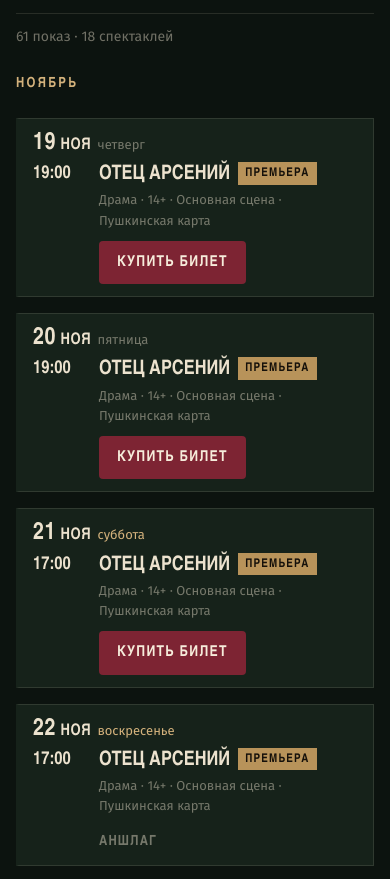
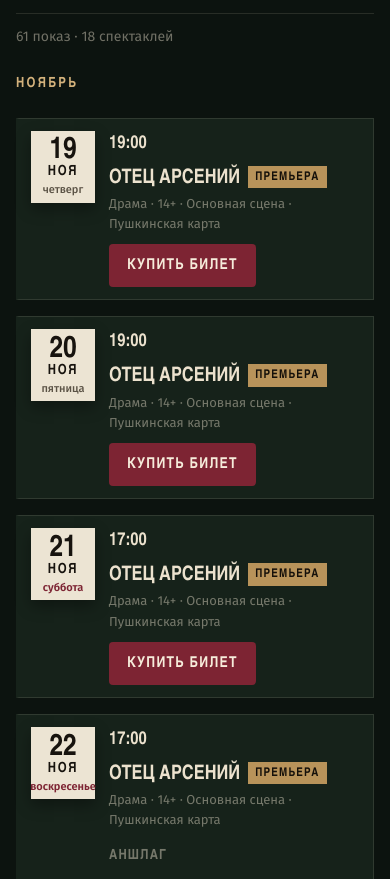
Before and after one commit to olehniklera22-web/kovcheg-pokaz, a plain HTML site: page main-1.html in a window 390 px wide. Shown: the part 1065-1944 px from the top of the page. Drawn offline with nearby package versions, Linux system fonts and the light colour scheme; a web font is replaced by a local one.

Commit message:
Меню по центру, даты-листки в афише
Co-Authored-By: Claude Opus 5.5 <noreply@anthropic.com>

```diff
--- a/assets/main.css
+++ b/assets/main.css
@@ -23,13 +23,14 @@
 /* по датам */
 .afs-mh{font-family:var(--fh);font-weight:700;letter-spacing:.16em;text-transform:uppercase;font-size:14px;color:var(--bronze-2);padding:22px 0 6px}
 /* каждый показ — отдельная карточка */
-.afs-ev{position:relative;display:grid;grid-template-columns:110px 60px 120px minmax(0,1fr) 110px 150px;gap:20px;align-items:center;padding:12px 20px 12px 18px;margin-top:8px;background:var(--panel);border:1px solid var(--line);border-left:3px solid transparent;transition:background .15s,border-color .15s}
+.afs-ev{position:relative;display:grid;grid-template-columns:84px 60px 120px minmax(0,1fr) 110px 150px;gap:20px;align-items:center;padding:12px 20px 12px 18px;margin-top:8px;background:var(--panel);border:1px solid var(--line);border-left:3px solid transparent;transition:background .15s,border-color .15s}
 .afs-ev:hover{background:var(--panel-2);border-color:var(--line-2);border-left-color:var(--bronze)}
 .afs-ev.newday{margin-top:16px}
-.afs-d{font-family:var(--fh);font-weight:600;font-size:16px;text-transform:uppercase;letter-spacing:.04em;line-height:1.1}
-.afs-d b{font-weight:800;font-size:32px}
-.afs-d small{display:block;font-family:var(--ft);font-weight:400;font-size:13px;text-transform:none;letter-spacing:0;color:var(--ink-mute)}
-.afs-d.we small{color:var(--bronze-2)}
+/* дата — светлый «листок календаря» */
+.afs-d{display:flex;flex-direction:column;align-items:center;justify-content:center;width:84px;height:84px;background:#ece4d3;color:#17130e;font-family:var(--fh);font-weight:700;font-size:14px;text-transform:uppercase;letter-spacing:.12em;line-height:1;box-shadow:0 6px 14px rgba(0,0,0,.35)}
+.afs-d b{font-weight:800;font-size:40px;letter-spacing:-.01em;line-height:.9}
+.afs-d small{display:block;margin-top:5px;font-family:var(--ft);font-weight:500;font-size:12px;text-transform:none;letter-spacing:0;color:#5b5346}
+.afs-d.we small{color:var(--bordo);font-weight:600}
 .afs-tm{font-family:var(--fh);font-weight:700;font-size:22px}
 .afs-th{width:120px;height:80px;overflow:hidden;background:var(--bg)}
 .afs-th img{width:100%;height:100%;object-fit:cover;filter:var(--photo-filter);transition:filter .3s}
@@ -41,12 +42,12 @@
 .afs-pr{font-family:var(--fh);font-weight:600;font-size:17px;text-align:right;color:var(--ink-soft)}
 .afs-pr small{display:block;font-family:var(--ft);font-size:12px;color:#e5a3ad}
 .afs-ac{text-align:right}
-@media (max-width:1000px){.afs-ev{grid-template-columns:96px 56px minmax(0,1fr) 130px;padding:12px 16px}.afs-th,.afs-pr{display:none}}
+@media (max-width:1000px){.afs-ev{grid-template-columns:84px 56px minmax(0,1fr) 130px;padding:12px 16px}.afs-th,.afs-pr{display:none}}
 @media (max-width:620px){
-  .afs-ev{grid-template-columns:54px minmax(0,1fr) auto;gap:4px 12px;padding:12px 14px}
-  .afs-d{grid-column:1/-1}.afs-d b{font-size:24px}.afs-d small{display:inline;margin-left:6px}
-  .afs-tm{font-size:18px;align-self:start}
-  .afs-ti{grid-column:2/4}.afs-ac{grid-column:2/4;text-align:left;margin-top:6px}
+  .afs-ev{grid-template-columns:64px minmax(0,1fr);gap:6px 14px;padding:12px}
+  .afs-d{grid-row:1/4;width:64px;height:72px;align-self:start}.afs-d b{font-size:30px}.afs-d small{font-size:11px}
+  .afs-tm{font-size:18px}
+  .afs-ti{grid-column:2}.afs-ac{grid-column:2;text-align:left;margin-top:4px}
 }
 
 /* по спектаклям */
--- a/assets/style.css
+++ b/assets/style.css
@@ -75,6 +75,8 @@ body::after{content:"";position:fixed;inset:0;pointer-events:none;z-index:200;op
 .nav a:hover,.nav a[aria-current]{color:var(--ink)}
 .nav a[aria-current]::after{content:"";position:absolute;left:0;right:0;bottom:-2px;height:2px;background:var(--bronze)}
 .hdr .btn-buy{margin-left:auto}
+/* на компьютере: логотип слева, меню строго по центру, кнопка справа */
+@media (min-width:1061px){.hdr .wrap{display:grid;grid-template-columns:1fr auto 1fr}.hdr .nav{justify-self:center}.hdr .btn-buy{justify-self:end;margin-left:0}}
 .burger{display:none;width:44px;height:44px;align-items:center;justify-content:center}
 .burger span,.burger span::before,.burger span::after{display:block;width:24px;height:2px;background:var(--ink);position:relative;transition:.2s}
 .burger span::before,.burger span::after{content:"";position:absolute;left:0}
--- a/main-1.html
+++ b/main-1.html
@@ -8,9 +8,9 @@
 <link rel="preconnect" href="https://fonts.googleapis.com">
 <link rel="preconnect" href="https://fonts.gstatic.com" crossorigin>
 <link href="https://fonts.googleapis.com/css2?family=Cormorant+Garamond:ital,wght@1,500;1,600&family=Fira+Sans+Extra+Condensed:wght@500;600;700;800&family=Fira+Sans:wght@400;500;600&display=swap" rel="stylesheet">
-<link rel="stylesheet" href="assets/style.css?v=3">
+<link rel="stylesheet" href="assets/style.css?v=4">
 <link rel="stylesheet" href="assets/collage.css?v=2">
-<link rel="stylesheet" href="assets/main.css?v=6">
+<link rel="stylesheet" href="assets/main.css?v=7">
 </head>
 <body data-page="home">
 <div id="site-header"></div>
```
Also changed, not shown: afisha.html (+1 -1 lines), index.html (+1 -1 lines), main-2.html (+2 -2 lines), truppa.html (+1 -1 lines).
